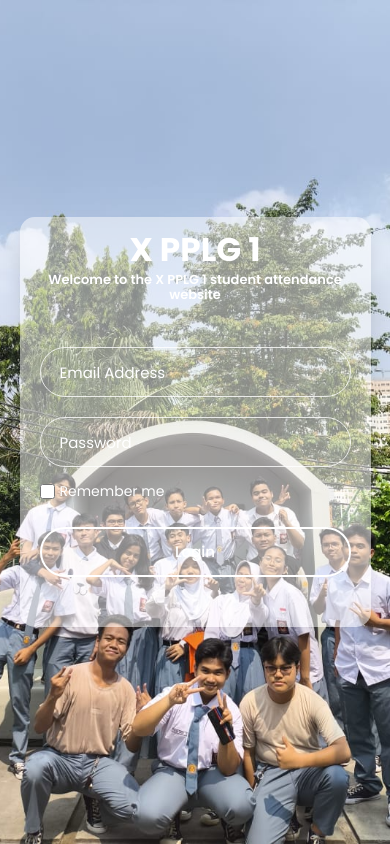
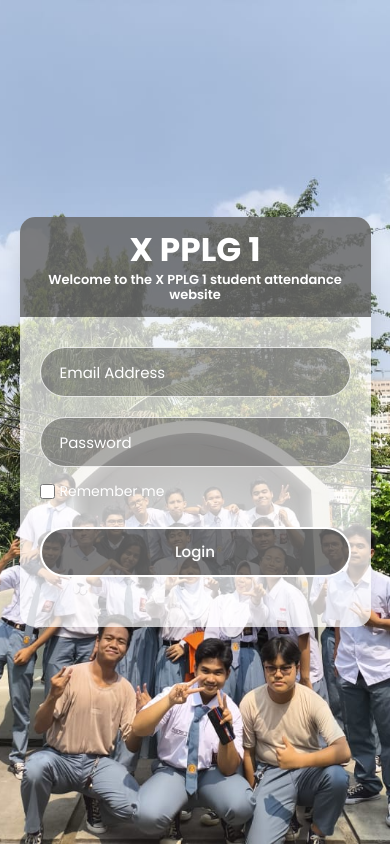
Before and after one commit to rafaelabimanyu/HADIR-SISWA, a plain HTML site: page index.html in a window 390 px wide. Drawn offline with Linux system fonts and the light colour scheme.

Commit message:
first commit

```diff
--- a/index.html
+++ b/index.html
@@ -23,7 +23,7 @@
          .wrapper {
             width: 100%;
             max-width: 380px;
-            background: rgba(255, 255, 255, 0.5); /* Semi-transparent background */
+            background: rgba(255, 255, 255, 0.7); /* Slightly less transparent background */
             border-radius: 15px;
             box-shadow: 0px 15px 20px rgba(0, 0, 0, 0.1);
          }
@@ -31,15 +31,15 @@
             font-size: 35px;
             font-weight: 600;
             text-align: center;
-            line-height: 1.2; /* Adjusted line height */
+            line-height: 1.2;
             color: #fff;
             user-select: none;
             border-radius: 15px 15px 0 0;
             padding: 20px;
-            background: transparent; /* Transparent background */
+            background: rgba(0, 0, 0, 0.5); /* Slightly colored transparent background */
          }
          .wrapper .title p {
-            margin-top: 10px; /* Adjusted margin */
+            margin-top: 10px;
             font-size: 14px;
             color: #fff;
          }
@@ -58,15 +58,15 @@
             outline: none;
             font-size: 17px;
             padding-left: 20px;
-            border: 1px solid rgba(255, 255, 255, 0.8); /* Transparent border */
+            border: 1px solid rgba(255, 255, 255, 0.8);
             border-radius: 25px;
-            background: transparent; /* Transparent input background */
-            color: #fff; /* White text color */
+            background: rgba(0, 0, 0, 0.3); /* Slightly colored transparent input background */
+            color: #fff;
             transition: all 0.3s ease;
          }
          .wrapper form .field input:focus,
          form .field input:valid {
-            border-color: #fff; /* White border on focus */
+            border-color: #fff;
          }
          .wrapper form .field label {
             position: absolute;
@@ -106,7 +106,7 @@
             background: transparent;
          }
          form .content label {
-            color: #fff; /* White text color */
+            color: #fff;
             user-select: none;
             padding-left: 5px;
          }
@@ -118,19 +118,19 @@
             font-size: 20px;
             font-weight: 500;
             cursor: pointer;
-            background: transparent; /* Transparent background */
-            border: 2px solid #fff; /* White border */
+            background: rgba(0, 0, 0, 0.5); /* Slightly colored transparent background */
+            border: 2px solid #fff;
             border-radius: 25px;
             transition: all 0.3s ease;
          }
          form .field input[type="submit"]:hover {
-            background: rgba(255, 255, 255, 0.2); /* Slight hover effect */
+            background: rgba(255, 255, 255, 0.2);
          }
          form .field input[type="submit"]:active {
             transform: scale(0.95);
          }
          form .signup-link {
-            color: #fff; /* White text color */
+            color: #fff;
             margin-top: 20px;
             text-align: center;
          }
@@ -151,12 +151,12 @@
             }
             .wrapper .title {
                font-size: 28px;
-               line-height: 1.1; /* More compact line height */
+               line-height: 1.1;
                padding: 15px;
             }
             .wrapper .title p {
-               font-size: 13px; /* Slightly smaller font */
-               margin-top: 5px; /* Reduced margin */
+               font-size: 13px;
+               margin-top: 5px;
             }
             .wrapper form {
                padding: 10px 20px 40px 20px;
```
Also changed, not shown: css/styles.css (added), js/script.js (added).
